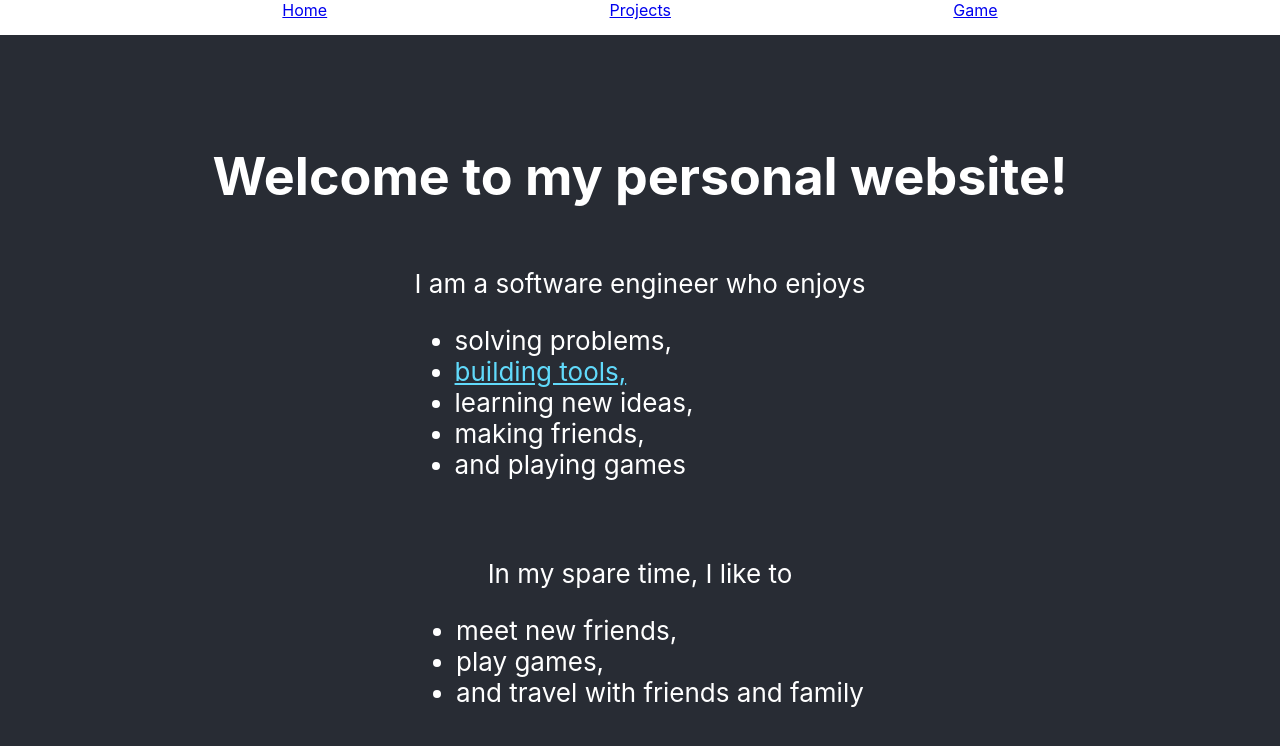
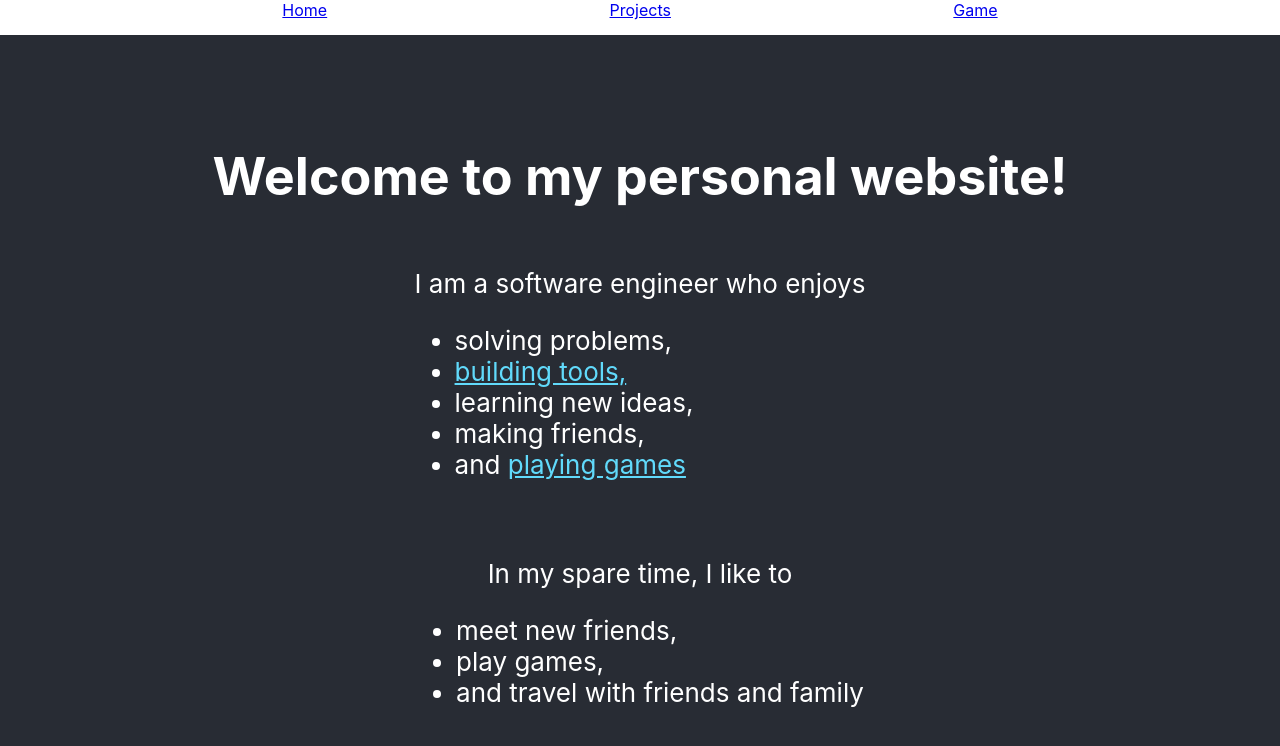
Before and after one commit to liuyinglao/portfolio-website, a React (Create React App) app: page / in a window 1280 px wide. Shown: the top 746 px of the page. Built offline with nearby package versions, Linux system fonts and the light colour scheme.

Commit message:
link description to game

```diff
--- a/src/routes/home.component.jsx
+++ b/src/routes/home.component.jsx
@@ -10,10 +10,10 @@ function Home() {
           I am a software engineer who enjoys
           <ul>
             <li>solving problems,</li>
-            <li><Link to="/projects" className="link" >building tools,</Link></li>
+            <li><Link to="/projects" className="link">building tools,</Link></li>
             <li>learning new ideas,</li>
             <li>making friends,</li>
-            <li>and playing games</li>
+            <li>and <Link to="/game" className="link">playing games</Link></li>
           </ul>
         </p>
         <p>
```
